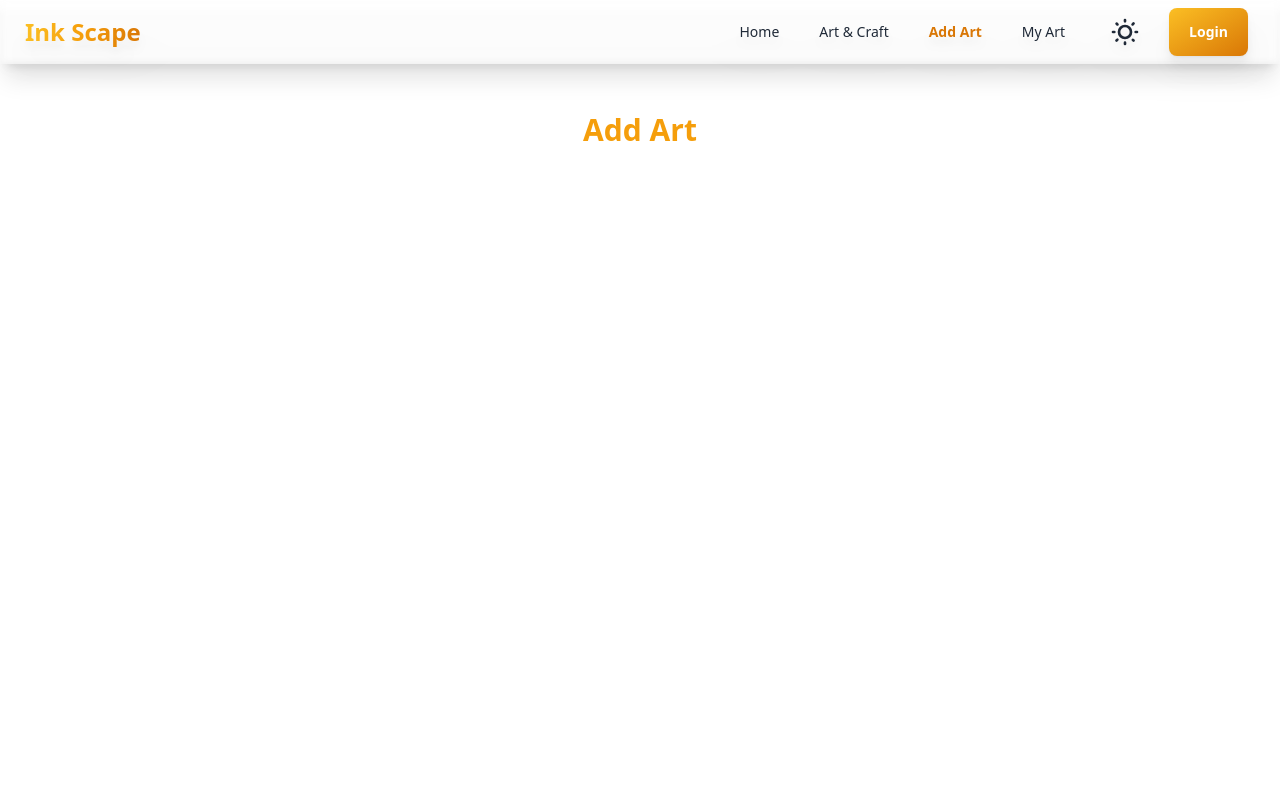
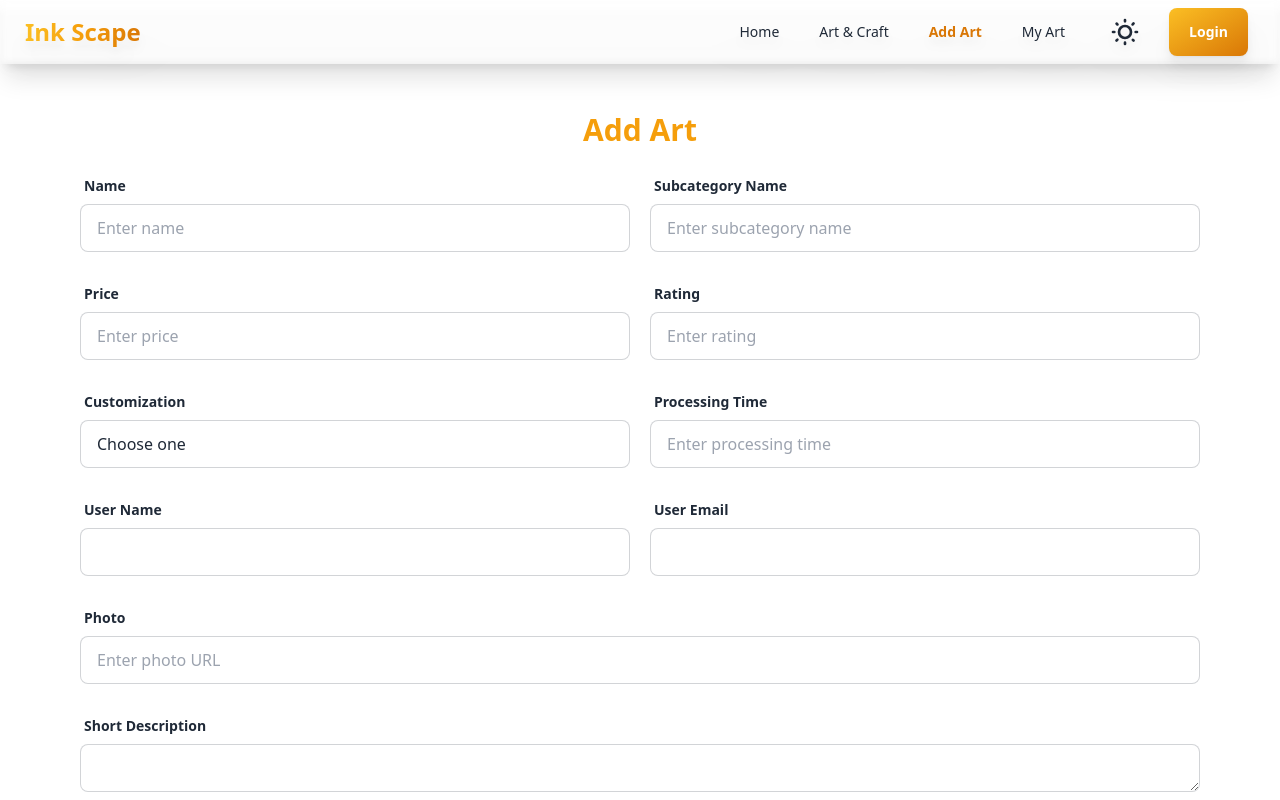
Before and after one commit to Oronno-Akter-Usha/inkScape-client, a React (Vite) app: page /addArt in a window 1280 px wide. Shown: the top 800 px of the page. Built offline with nearby package versions, Linux system fonts and the light colour scheme.

Commit message:
added add art page

```diff
--- a/src/pages/AddArt/AddArt.jsx
+++ b/src/pages/AddArt/AddArt.jsx
@@ -1,7 +1,162 @@
 const AddArt = () => {
+  const handleAddArt = (e) => {
+    e.preventDefault();
+  };
   return (
-    <div className="mt-28">
-      <h2 className="text-center font-bold text-3xl text-amber-500">Add Art</h2>
+    <div className="mt-28 mx-5 md:mx-20">
+      <h2 className="text-center font-bold text-3xl text-amber-500 mb-5">
+        Add Art
+      </h2>
+      <form onSubmit={handleAddArt}>
+        {/* form name and subcategory row */}
+        <div className="md:flex gap-5 mb-6">
+          <div className="form-control md:w-1/2 mb-6 md:mb-0">
+            <label className="label">
+              <span className="label-text font-bold">Name</span>
+            </label>
+            <input
+              type="text"
+              name="name"
+              placeholder="Enter name"
+              className="input input-bordered w-full"
+              required
+            />
+          </div>
+          <div className="form-control md:w-1/2">
+            <label className="label">
+              <span className="label-text font-bold">Subcategory Name</span>
+            </label>
+            <input
+              type="text"
+              name="subcategory"
+              placeholder="Enter subcategory name"
+              className="input input-bordered w-full"
+              required
+            />
+          </div>
+        </div>
+        {/* form price and rating row */}
+        <div className="md:flex gap-5 mb-6">
+          <div className="form-control md:w-1/2 mb-6 md:mb-0">
+            <label className="label">
+              <span className="label-text font-bold">Price</span>
+            </label>
+            <input
+              type="number"
+              name="price"
+              placeholder="Enter price"
+              className="input input-bordered w-full"
+              required
+            />
+          </div>
+          <div className="form-control md:w-1/2">
+            <label className="label">
+              <span className="label-text font-bold">Rating</span>
+            </label>
+            <input
+              type="number"
+              name="rating"
+              placeholder="Enter rating"
+              className="input input-bordered w-full"
+              required
+            />
+          </div>
+        </div>
+        {/* form customization and processing_time row */}
+        <div className="md:flex gap-5 mb-6">
+          <div className="form-control md:w-1/2 mb-6 md:mb-0">
+            <label className="label">
+              <span className="label-text font-bold">Customization</span>
+            </label>
+            <select
+              id="customization"
+              name="customization"
+              className="input input-bordered"
+            >
+              <option value="chooseOne" disabled selected>
+                Choose one
+              </option>
+              <option value="yes">Yes</option>
+              <option value="no">No</option>
+            </select>
+          </div>
+          <div className="form-control md:w-1/2">
+            <label className="label">
+              <span className="label-text font-bold">Processing Time</span>
+            </label>
+            <input
+              type="text"
+              name="processingTime"
+              placeholder="Enter processing time"
+              className="input input-bordered w-full"
+              required
+            />
+          </div>
+        </div>
+        {/* form  user_name and user_email row */}
+        <div className="md:flex gap-5 mb-6">
+          <div className="form-control md:w-1/2 mb-6 md:mb-0">
+            <label className="label">
+              <span className="label-text font-bold">User Name</span>
+            </label>
+            <input
+              type="text"
+              name=""
+              placeholder=""
+              className="input input-bordered w-full"
+              required
+            />
+          </div>
+          <div className="form-control md:w-1/2">
+            <label className="label">
+              <span className="label-text font-bold">User Email</span>
+            </label>
+            <input
+              type="text"
+              name=""
+              placeholder=""
+              className="input input-bordered w-full"
+              required
+            />
+          </div>
+        </div>
+        {/* form photo row */}
+        <div className="mb-6">
+          <div className="form-control w-full">
+            <label className="label">
+              <span className="label-text font-bold">Photo</span>
+            </label>
+            <input
+              type="text"
+              name="photo"
+              placeholder="Enter photo URL"
+              className="input input-bordered w-full"
+              required
+            />
+          </div>
+        </div>
+        {/* form short description row */}
+        <div className="mb-6">
+          <div className="form-control w-full">
+            <label className="label">
+              <span className="label-text font-bold">Short Description</span>
+            </label>
+            <textarea
+              name="shortDescription"
+              id=""
+              cols="30"
+              rows="50"
+              className="input input-bordered"
+            ></textarea>
+          </div>
+        </div>
+
+        <input
+          type="submit"
+          value="Add Art"
+          className="btn btn-block bg-gradient-to-br from-amber-400 to-amber-600 text-white border-none"
+        />
+      </form>
     </div>
   );
 };
--- a/src/pages/Home/FAQ.jsx
+++ b/src/pages/Home/FAQ.jsx
@@ -45,7 +45,7 @@ const FAQ = () => {
         <div className="collapse collapse-arrow join-item0">
           <input type="radio" name="my-accordion-4" />
           <div className="collapse-title text-xl font-medium">
-            What if I have a question that's not addressed here?
+            What if I have a question that is not addressed here?
           </div>
           <div className="collapse-content">
             <p>
```
